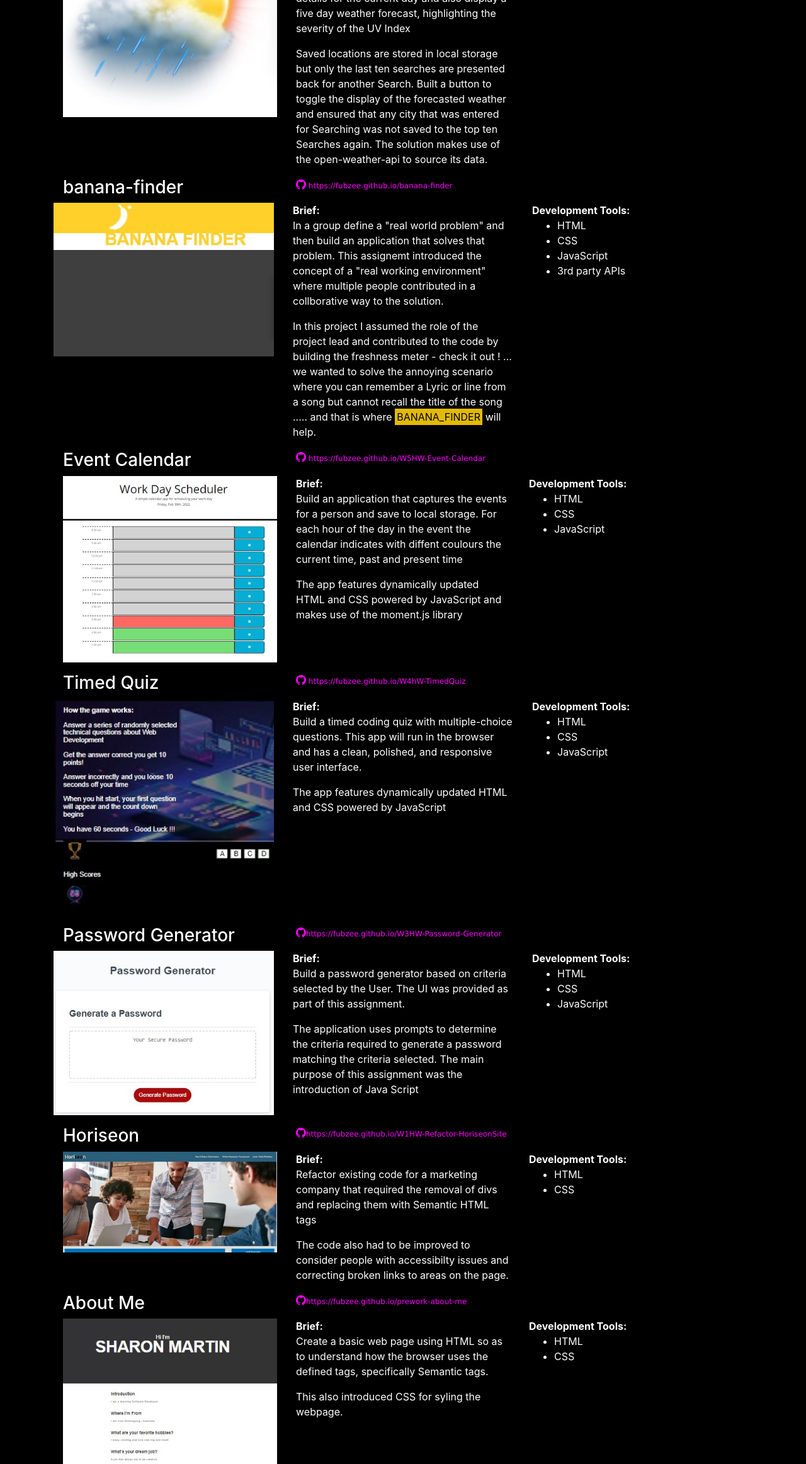
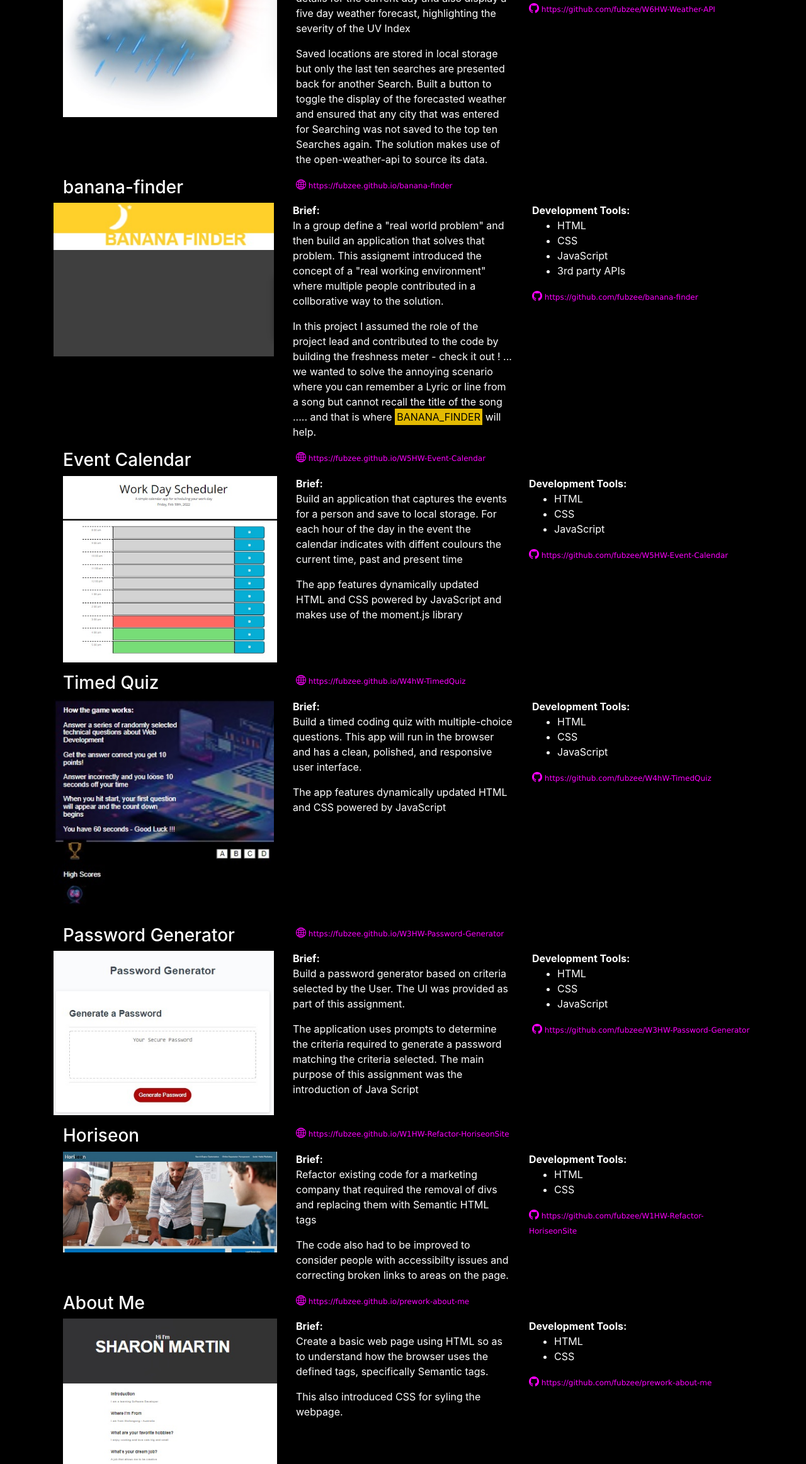
Before and after one commit to fubzee/W8HW-Portfolio, a plain HTML site: page index.html in a window 1280 px wide. Shown: the part 1601-3926 px from the top of the page at 63% size. Drawn offline with nearby package versions, Linux system fonts and the light colour scheme.

Commit message:
Fixedlinks, added link to pdf, included link to repo

```diff
--- a/index.html
+++ b/index.html
@@ -106,7 +106,7 @@
                     <h3>Weather Search</h3>
                 </div>
                 <div class = "col-md-8">
-                    <i class = "bi bi-github"></i><a href="https://fubzee.github.io/W6HW-Weather-API/">  https://fubzee.github.io/W6HW-Weather-API</a>
+                    <i class="bi bi-globe2"></i><a href="https://fubzee.github.io/W6HW-Weather-API/">  https://fubzee.github.io/W6HW-Weather-API</a>
                 </div>
             </div>
             <div class="row">
@@ -134,6 +134,7 @@
                         <li> JavaScript</li>
                         <li>3rd party APIs</li>
                     </ul>
+                    <i class = "bi bi-github"></i><a href="https://github.com/fubzee/W6HW-Weather-API">  https://github.com/fubzee/W6HW-Weather-API</a>
                 </div>
             </div>
 
@@ -142,24 +143,22 @@
                     <h3>banana-finder</h3>
                 </div>
                 <div class = "col-md-8">
-                    <i class = "bi bi-github"></i><a href="https://fubzee.github.io/banana-finder/">  https://fubzee.github.io/banana-finder</a>
+                    <i class="bi bi-globe2"></i><a href="https://fubzee.github.io/banana-finder/">  https://fubzee.github.io/banana-finder</a>
                     </div>
                 <div class="row">
                     <div class = "col-md-4">
                         <p><a href="https://fubzee.github.io/banana-finder/">
                         <img src="./assets/images/banana-finder1.jpg" alt="Lyric Finder" id="img2" class="responsive" width = "406" height="283" ></a></p>
                     </div>
-                    <div class = "col-md-4" class="workex">
+                    <div class = "col-md-4">
                         <b> Brief:</b>
                         <p> In a group define a "real world problem" and then build an application that solves that problem.  This assignemt
                             introduced the concept of a "real working environment" where multiple people contributed in a collborative way to the solution.</p>
                         <p> In this project I assumed the role of the project lead and contributed to the code by building the freshness meter
                             - check it out ! ... we wanted to solve the annoying scenario where you can remember a Lyric or line from a song
                             but cannot recall the title of the song ..... and that is where <mark>BANANA_FINDER</mark> will help.
-                        </p>
-                        <p></p>
                     </div>
-                    <div class = "col-md-4" class="workex">
+                    <div class = "col-md-4" >
                         <b> Development Tools: </b>
                         <ul>
                             <li> HTML </li>
@@ -167,16 +166,16 @@
                             <li> JavaScript</li>
                             <li>3rd party APIs</li>
                         </ul>
+                        <i class = "bi bi-github"></i><a href="https://github.com/fubzee/banana-finder/">  https://github.com/fubzee/banana-finder</a>
                     </div>
                 </div>
             </div>
-
             <div class="row">
                 <div class = "col-md-4">
                     <h3>Event Calendar</h3>
                 </div>
                 <div class = "col-md-8">
-                    <i class = "bi bi-github"></i><a href="https://fubzee.github.io/W5HW-Event-Calendar/">  https://fubzee.github.io/W5HW-Event-Calendar</a>
+                    <i class="bi bi-globe2"></i><a href="https://fubzee.github.io/W5HW-Event-Calendar/">  https://fubzee.github.io/W5HW-Event-Calendar</a>
                 </div>
             </div>
             <div class="row">
@@ -201,6 +200,7 @@
                         <li> CSS</li>
                         <li> JavaScript</li>
                     </ul>
+                    <i class = "bi bi-github"></i><a href=" https://github.com/fubzee/W5HW-Event-Calendar/">  https://github.com/fubzee/W5HW-Event-Calendar</a>
                 </div>
             </div>
             <div class="row">
@@ -208,7 +208,7 @@
                     <h3>Timed Quiz</h3>
                 </div>
                 <div class = "col-md-8">
-                    <i class = "bi bi-github"></i><a href="https://fubzee.github.io/W4hW-TimedQuiz/">  https://fubzee.github.io/W4hW-TimedQuiz</a>
+                    <i class="bi bi-globe2"></i><a href="https://fubzee.github.io/W4hW-TimedQuiz/">  https://fubzee.github.io/W4hW-TimedQuiz</a>
                 </div>
                 <div class="row">
                     <div class = "col-md-4">
@@ -228,6 +228,7 @@
                             <li> CSS</li>
                             <li> JavaScript</li>
                         </ul>
+                        <i class = "bi bi-github"></i><a href="https://github.com/fubzee/W4hW-TimedQuiz/">  https://github.com/fubzee/W4hW-TimedQuiz</a>
                     </div>
                 </div>
             </div>
@@ -236,7 +237,7 @@
                     <h3>Password Generator</h3>
                 </div>
                 <div class = "col-md-8">
-                    <i class = "bi bi-github"></i><a href="https://fubzee.github.io/W3HW-Password-Generator/">https://fubzee.github.io/W3HW-Password-Generator</a>
+                    <i class="bi bi-globe2"></i><a href="https://fubzee.github.io/W3HW-Password-Generator/">  https://fubzee.github.io/W3HW-Password-Generator</a>
                 </div>
                 <div class="row">
                     <div class = "col-md-4">
@@ -258,6 +259,7 @@
                             <li> CSS</li>
                             <li> JavaScript</li>
                         </ul>
+                        <i class = "bi bi-github"></i><a href="https://github.com/fubzee/W3HW-Password-Generator/"> https://github.com/fubzee/W3HW-Password-Generator</a>
                     </div>
                 </div>
             </div>
@@ -266,7 +268,7 @@
                     <h3>Horiseon</h3>
                 </div>
                 <div class = "col-md-8">
-                    <i class = "bi bi-github"></i><a href="https://fubzee.github.io/W1HW-Refactor-HoriseonSite/">https://fubzee.github.io/W1HW-Refactor-HoriseonSite</a>
+                    <i class="bi bi-globe2"></i><a href="https://fubzee.github.io/W1HW-Refactor-HoriseonSite/"> https://fubzee.github.io/W1HW-Refactor-HoriseonSite</a>
                 </div>
             </div>
             <div class="row">
@@ -285,6 +287,7 @@
                         <li> HTML </li>
                         <li> CSS</li>
                     </ul>
+                    <i class = "bi bi-github"></i><a href="https://github.com/fubzee/W1HW-Refactor-HoriseonSite/"> https://github.com/fubzee/W1HW-Refactor-HoriseonSite</a>
                 </div>
             </div>
             <div class="row">
@@ -292,7 +295,7 @@
                     <h3>About Me</h3>
                 </div>
                     <div class = "col-md-8">
-                    <i class = "bi bi-github"></i><a href="https://fubzee.github.io/prework-about-me/">https://fubzee.github.io/prework-about-me</a>
+                        <i class="bi bi-globe2"></i><a href="https://fubzee.github.io/prework-about-me/"> https://fubzee.github.io/prework-about-me</a>
                 </div>
             </div>
             <div class="row">
@@ -311,6 +314,7 @@
                         <li> HTML </li>
                         <li> CSS</li>
                     </ul>
+                    <i class = "bi bi-github"></i><a href="https://github.com/fubzee/prework-about-me/">  https://github.com/fubzee/prework-about-me</a>
                 </div>
             </div>
             <div class="row">
@@ -318,7 +322,7 @@
                     <h3>Fleetwood Mac</h3>
                 </div>
                 <div class = "col-md-8">
-                    <i class = "bi bi-github"></i><a href="https://fubzee.github.io/prework-band/">  https://fubzee.github.io/prework-band</a>
+                    <i class="bi bi-globe2"></i><a href="https://fubzee.github.io/prework-band/">  https://fubzee.github.io/prework-band</a>
                 </div>
                 <div class="row">
                     <div class = "col-md-4">
@@ -335,6 +339,7 @@
                         <ul>
                             <li> HTML </li>
                         </ul>
+                        <i class = "bi bi-github"></i><a href="https://github.com/fubzee/prework-band/">  https://github.com/fubzee/prework-band</a>
                     </div>
                 </div>
             </div>
```
Also changed, not shown: 1 other file.
